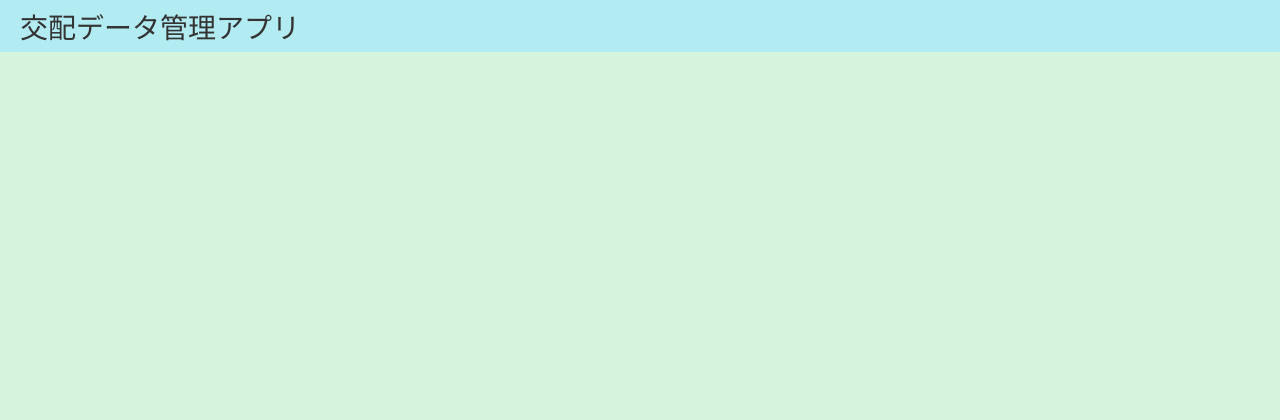
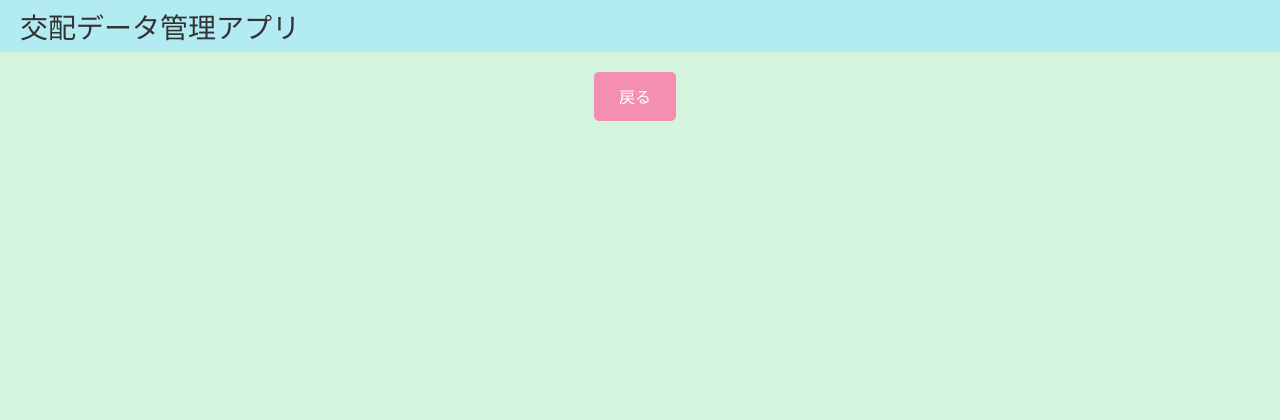
Before and after one commit to Yuya-KItayama/team33, a Flask app: page /yearlist in a window 1280 px wide. Shown: the top 420 px of the page. Run offline with Flask 3, Linux system fonts and the light colour scheme; data comes from the database, SQL or seed files in the repository.

Commit message:
戻るボタンすべてのページに配置

```diff
--- a/templates/date-list.html
+++ b/templates/date-list.html
@@ -1,6 +1,10 @@
 {% extends "base.html"%}
 {%block content%}
-
+<div class="oyakabu-container">
+    <a href="/yearlist">
+        <button type="button" class="back-btn">戻る</button>
+    </a>
+</div>
     <main class="main">
         <div class="year-list">
             <!-- 以下のfor文はサーバーサイドのテンプレートエンジン（Flask等）で処理 -->
--- a/templates/kouhai-list.html
+++ b/templates/kouhai-list.html
@@ -1,5 +1,10 @@
 {% extends "base.html"%}
 {% block content %}
+<div class="oyakabu-container">
+    <a href="/yearlist/datelist/{{year}}">
+        <button type="button" class="back-btn">戻る</button>
+    </a>
+</div>
 
 <main class="main" style="margin: 20px auto; max-width: 800px;">
     <!-- 日付の表示 -->
--- a/templates/year-list.html
+++ b/templates/year-list.html
@@ -1,6 +1,10 @@
 {%  extends "base.html" %}
 {%  block content   %}
-
+<div class="oyakabu-container">
+    <a href="/">
+        <button type="button" class="back-btn">戻る</button>
+    </a>
+</div>
 
     <main class="main">
         <div class="year-list">
@@ -9,5 +13,7 @@
                 <a href="/yearlist/datelist/{{ year }}" class="link">{{ year }}年</a>
             {% endfor %}
         </div>
+
     </main>
+
 {%  endblock    %}
```
Also changed, not shown: templates/kouhai-add.html (+5 -5 lines).
